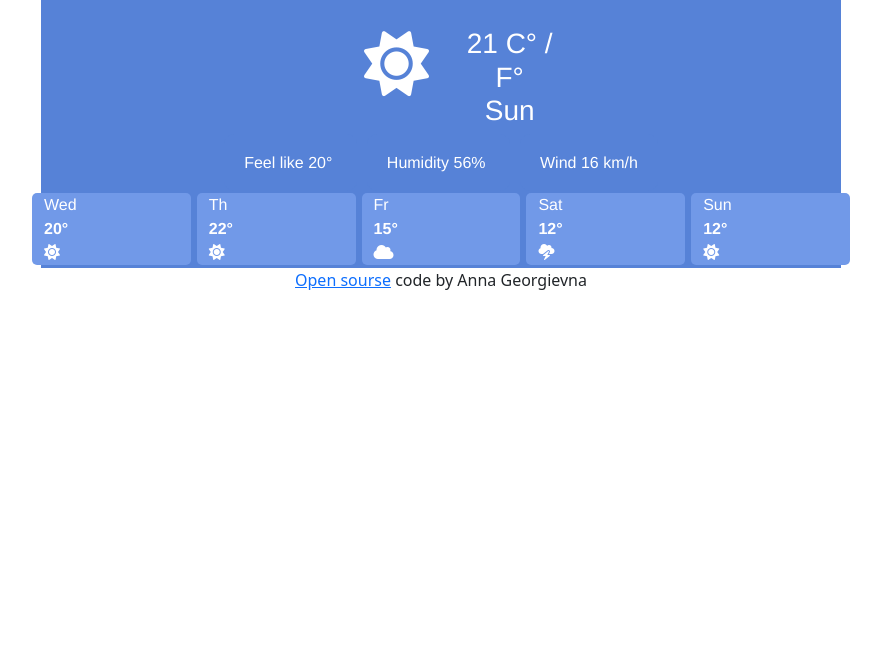
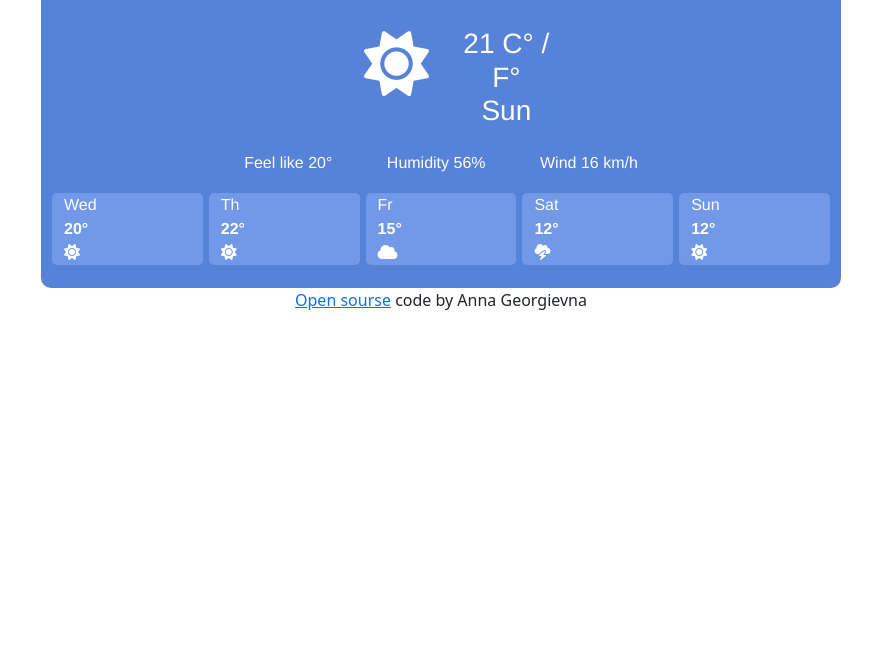
Before and after one commit to AnnaGeorgievna/Weather-2, a plain HTML site: page index.html in a window 1280 px wide. Shown: the part 132-800 px from the top of the page, without its empty margins (199-1080 px from the left). Drawn offline with nearby package versions, Linux system fonts and the light colour scheme.

Commit message:
Update styles.css

```diff
--- a/src/styles.css
+++ b/src/styles.css
@@ -2,8 +2,10 @@
   max-width: 800px;
   min-width: 500px;
   margin: 0 auto;
-  padding-top: 20px;
+  padding: 20px;
   background-color: #5682d7;
+  border-radius: 10px;
+
   color: white;
   font-family: Helvetica, sans-serif;
 }
```
